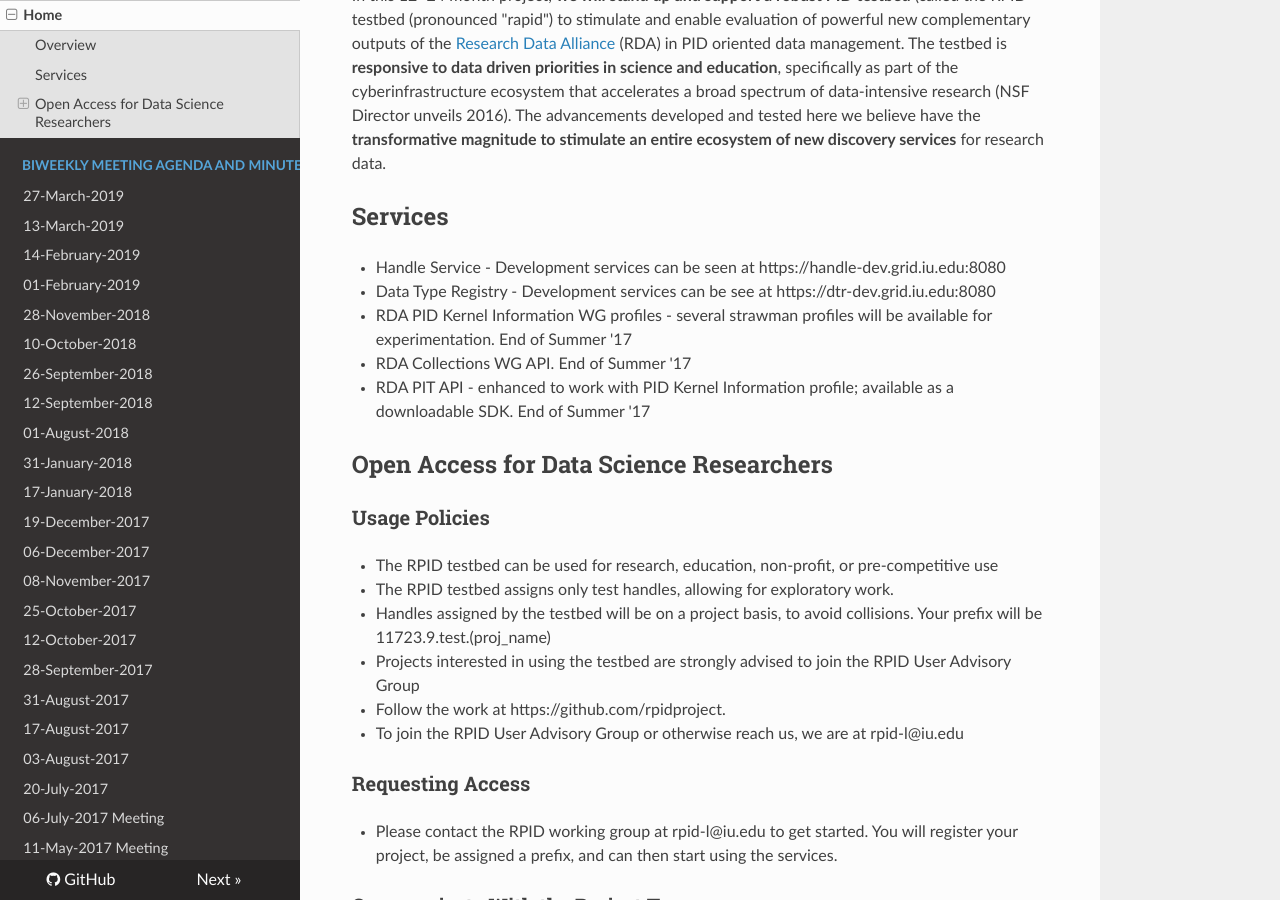
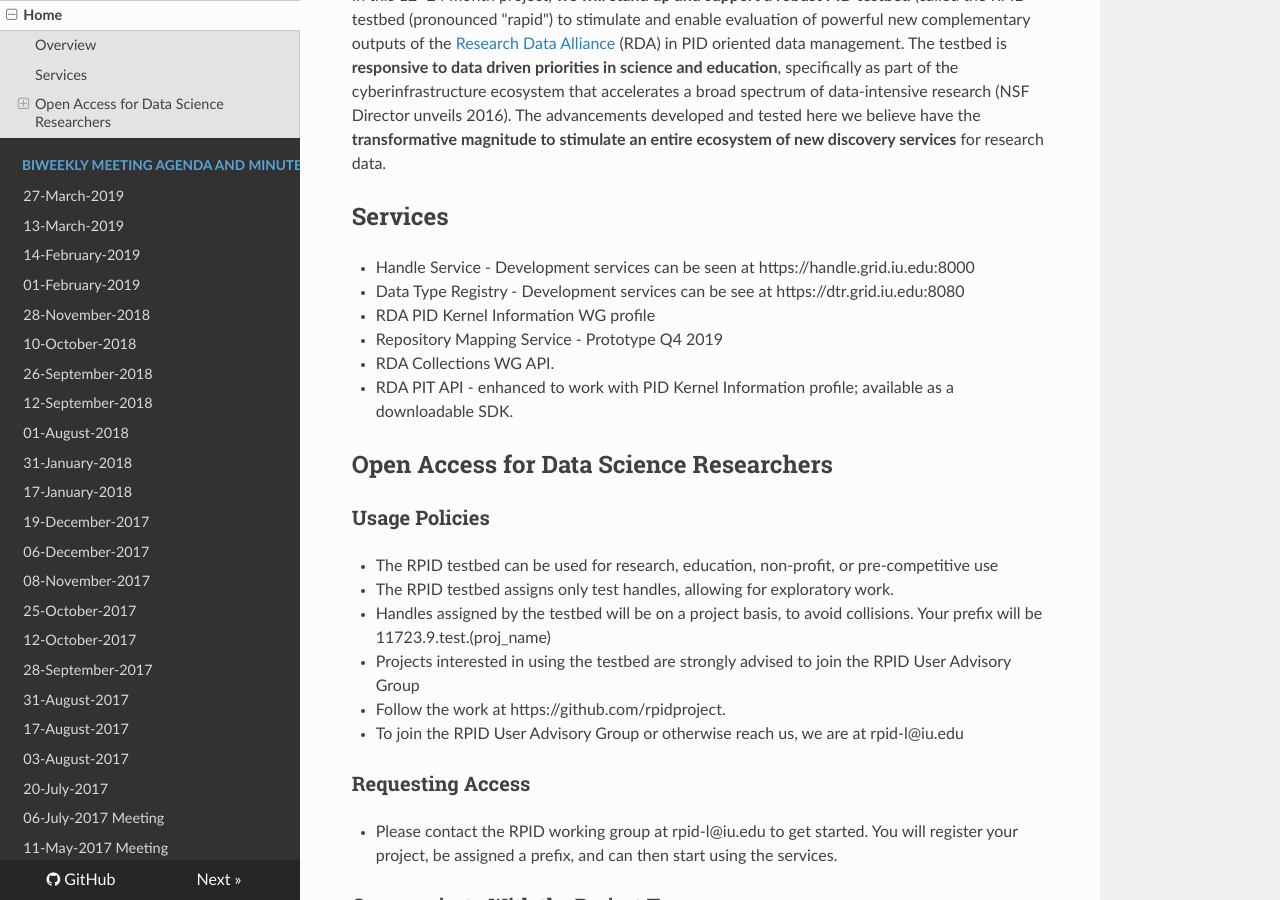
Before and after one commit to rpidproject/rpid, an MkDocs documentation site: the page built from docs/index.md, in a window 1280 px wide and 900 px high, scrolled down 424 px. Built offline with MkDocs 1.6.1, drawn with Linux system fonts in a browser that asks for light colours; nearby versions of some CDN libraries; old or Windows-style settings are respelled for this version of MkDocs.

Commit message:
Update index.md

```diff
--- a/docs/index.md
+++ b/docs/index.md
@@ -7,11 +7,12 @@ It has become good data practice to use persistent identifiers (PIDs) to identif
 In this 12+24 month project, **we will stand up and support a robust PID testbed** (called the RPID testbed (pronounced "rapid") to stimulate and enable evaluation of powerful new complementary outputs of the [Research Data Alliance](https://www.rd-alliance.org) (RDA) in PID oriented data management. The testbed is **responsive to data driven priorities in science and education**, specifically as part of the cyberinfrastructure ecosystem that accelerates a broad spectrum of data-intensive research (NSF Director unveils 2016). The advancements developed and tested here we believe have the **transformative magnitude to stimulate an entire ecosystem of new discovery services** for research data.
 
 ## Services
-   * Handle Service - Development services can be seen at https://handle-dev.grid.iu.edu:8080
-   * Data Type Registry - Development services can be see at https://dtr-dev.grid.iu.edu:8080
-   * RDA PID Kernel Information WG profiles - several strawman profiles will be available for experimentation. End of Summer '17
-   * RDA Collections WG API. End of Summer '17
-   * RDA PIT API - enhanced to work with PID Kernel Information profile; available as a downloadable SDK. End of Summer '17
+   * Handle Service - Development services can be seen at https://handle.grid.iu.edu:8000
+   * Data Type Registry - Development services can be see at https://dtr.grid.iu.edu:8080
+   * RDA PID Kernel Information WG profile
+   * Repository Mapping Service - Prototype Q4 2019
+   * RDA Collections WG API.
+   * RDA PIT API - enhanced to work with PID Kernel Information profile; available as a downloadable SDK.
 
 ## Open Access for Data Science Researchers
 
```
